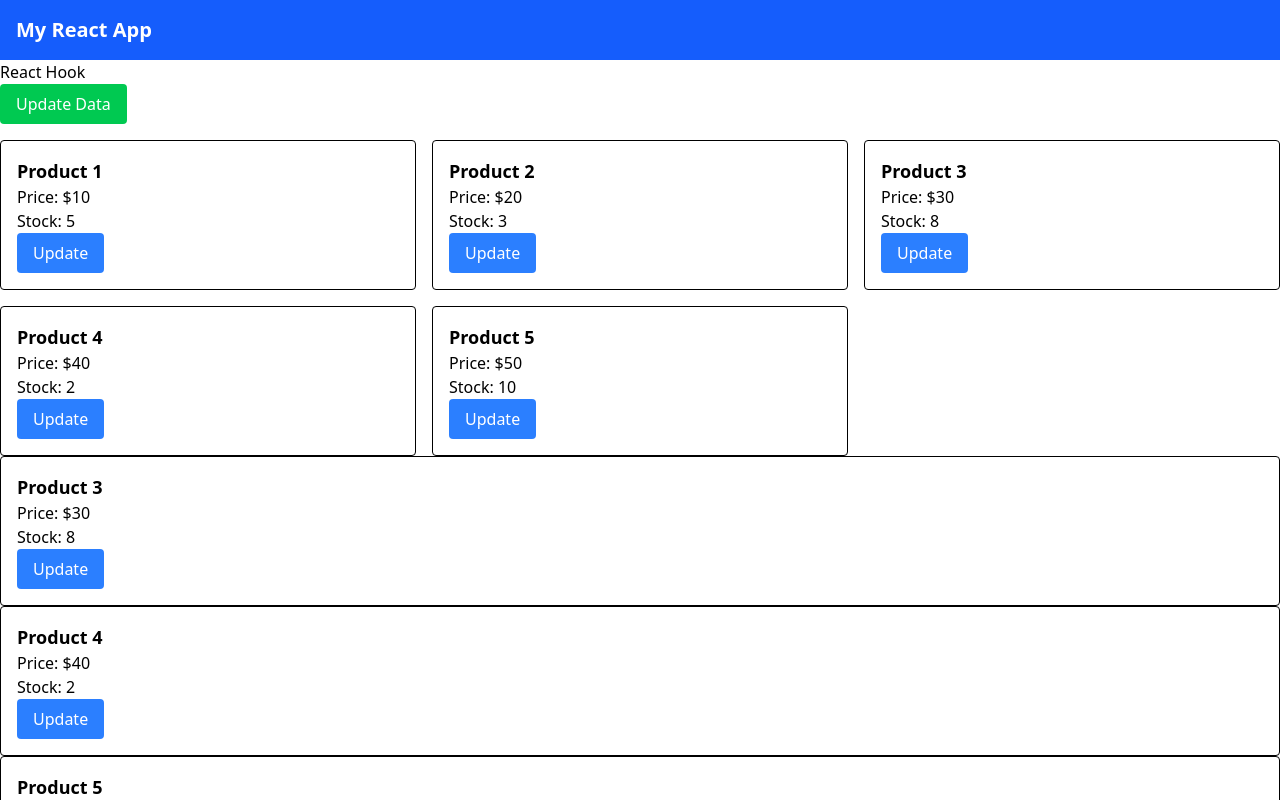
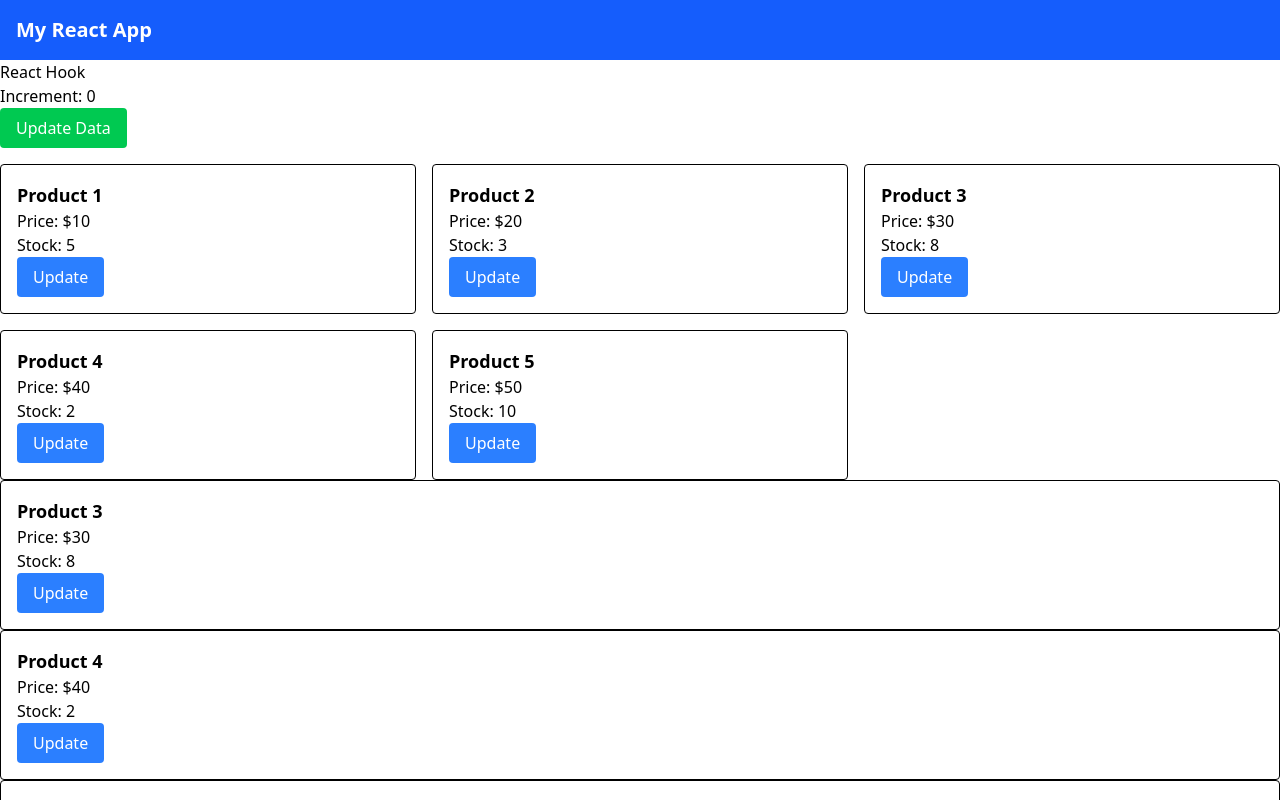
Before and after one commit to Luthfikhaerii/react-playground, a React (Vite) app: page /react-hook in a window 1280 px wide. Shown: the top 800 px of the page. Built offline with nearby package versions, Linux system fonts and the light colour scheme; no server answers.

Commit message:
manage file structure

```diff
--- a/index.html
+++ b/index.html
@@ -6,6 +6,8 @@
     <meta name="viewport" content="width=device-width, initial-scale=1.0" />
     <title>react-playground</title>
     <link href="/src/index.css" rel="stylesheet">
+
+    <!-- meta data SEO & open graph -->
   </head>
   <body>
     <div id="root"></div>
--- /dev/null
+++ b/src/pages/10_Tailwind.tsx
@@ -0,0 +1,7 @@
+export default function Tailwind() {
+    return(
+        <>
+         <p className="text-red-500">Tailwind</p>
+        </>
+    )
+}
--- /dev/null
+++ b/src/pages/2_Form.tsx
@@ -0,0 +1,7 @@
+export default function Form() {
+    return(
+        <>
+         <p className="text-red-500">Form</p>
+        </>
+    )
+}
--- a/src/pages/2_ReactHook.tsx
+++ b/src/pages/3_ReactHook.tsx
@@ -51,7 +51,7 @@ export default function ReactHook() {
         <>
             <p>React Hook</p>
 
-
+            <p>Increment: {increment}</p>
             <button onClick={handleClick} className="bg-green-500 text-white px-4 py-2 rounded">Update Data</button>
 
             {/* useCallback */}
--- a/src/pages/8_CustomHook.tsx
+++ b/src/pages/4_CustomHook.tsx
@@ -1,4 +1,4 @@
-import { use, useEffect, useState } from "react"
+import { useEffect, useState } from "react"
 import useDebounce from "../features/hooks/general/useDebounce"
 
 export default function CustomHook(){
```
Also changed, not shown: src/routes/index.tsx (+7 -7 lines), src/pages/5_ContextReducer.tsx (renamed from src/pages/3_ContextReducer.tsx), src/pages/6_ReactQuery.tsx (renamed from src/pages/5_ReactQuery.tsx), src/pages/7_Zustand.tsx (renamed from src/pages/4_Zustand.tsx), src/pages/8_Zod.tsx (renamed from src/pages/6_Zod.tsx), src/pages/9_ReactHookForm.tsx (renamed from src/pages/7_ReactHookForm.tsx).
